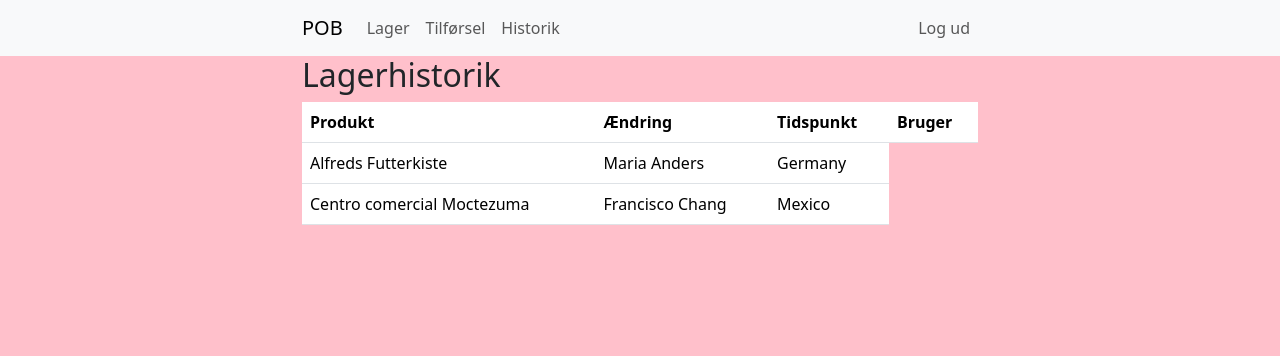
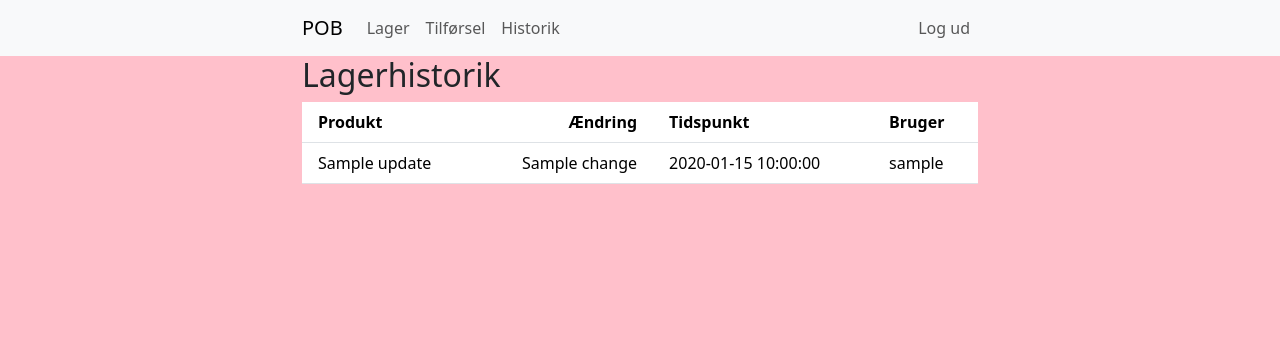
Before and after one commit to Aiirey/DIS, a Flask app: page /history in a window 1280 px wide. Shown: the top 356 px of the page. Run offline with Flask 3, Linux system fonts and the light colour scheme; a user stored in the database is signed in; a database or web service that is not in the repository returns one stand-in record (values such as "Sample title").

Commit message:
skub til taget (historikken)

```diff
--- a/pob/models.py
+++ b/pob/models.py
@@ -59,10 +59,10 @@ class Delivers():
 
 
 class Updates():
-    def __init__(self, user_id, item_id, change, timestamp):
+    def __init__(self, user_name, item_name, change, timestamp):
         self.ID = ()
-        self.user_id = user_id
-        self.item_id = item_id
+        self.user_name = user_name
+        self.item_name = item_name
         self.change = change
         self.timestamp = timestamp
 
@@ -331,3 +331,20 @@ def find_items_by_category(items):
                 category.items += [item]
 
     return root_categories
+
+def create_history():
+    cur = conn.cursor()
+    sql = """
+    SELECT user_name, item_name, change, timestamp_ FROM
+    Updates
+    JOIN
+    (SELECT name_ AS item_name, ID FROM Item) AS Item ON Updates.item_id = Item.ID
+    JOIN
+    (SELECT name_ AS user_name, ID FROM Users) AS Users ON Updates.user_id = Users.ID
+    ORDER BY timestamp_ DESC
+    """
+    cur.execute(sql)
+    lstOfUpdates = cur.fetchall()
+    cur.close()
+
+    return list(map(lambda update: Updates(*update), lstOfUpdates))
--- a/pob/routes.py
+++ b/pob/routes.py
@@ -81,5 +81,5 @@ def add():
 @Pob.route("/history", methods=['GET', 'POST'])
 @login_required
 def history():
-    history = []
+    history = create_history()
     return render_template('history.html', title="Historik", history = history)
--- a/pob/static/main.css
+++ b/pob/static/main.css
@@ -41,3 +41,7 @@ body {
     margin-top: 10px;
     margin-bottom: 10px;
 }
+
+.table>:not(caption)>*>* {
+    padding: 0.5rem 1rem;
+}
--- a/pob/templates/history.html
+++ b/pob/templates/history.html
@@ -3,23 +3,18 @@
 <h2>Lagerhistorik</h2>
 <table class="table">
     <tr>
-      <th>Produkt</th>
-      <th>Ændring</th>
-      <th>Tidspunkt</th>
-      <th>Bruger</th>
+        <th>Produkt</th>
+        <th class="text-end">Ændring</th>
+        <th>Tidspunkt</th>
+        <th>Bruger</th>
     </tr>
     {% for action in history %}
-
+        <tr>
+            <td>{{ action.item_name }}</td>
+            <td class="text-end">{{ action.change }}</td>
+            <td>{{ action.timestamp }}</td>
+            <td>{{ action.user_name }}</td>
+        </tr>
     {% endfor %}
-    <tr>
-      <td>Alfreds Futterkiste</td>
-      <td>Maria Anders</td>
-      <td>Germany</td>
-    </tr>
-    <tr>
-      <td>Centro comercial Moctezuma</td>
-      <td>Francisco Chang</td>
-      <td>Mexico</td>
-    </tr>
 </table>
 {% endblock content %}
```
